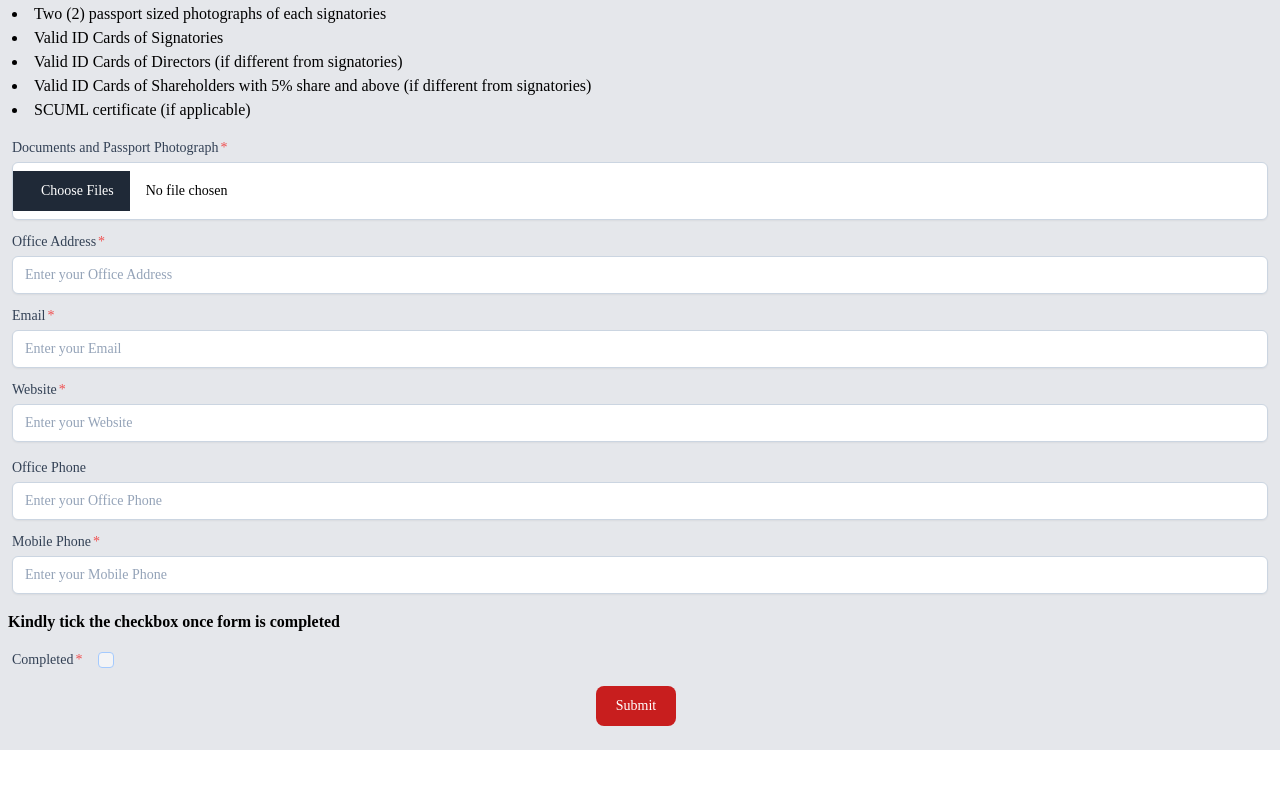
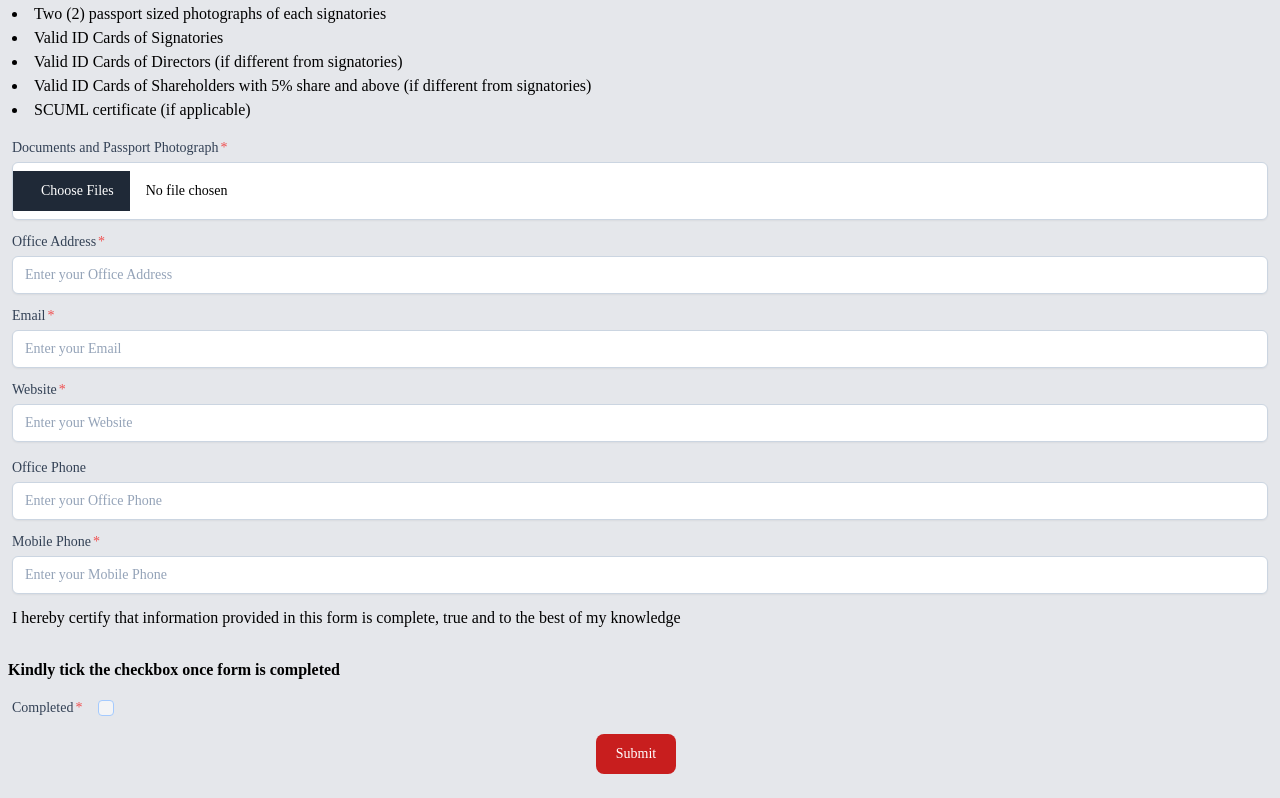
Before and after one commit to agkayster/airtel-channel-partner-app, a React (Create React App) app in the folder partner-portal-app/: page / in a window 1280 px wide. Shown: the part 1214-2012 px from the top of the page. Before the commit the page ends 1964 px from the top, so only its background shows below. Built offline with nearby package versions, Linux system fonts and the light colour scheme; a web font is replaced by a local one.

Commit message:
added certify paragraph

```diff
--- a/partner-portal-app/src/routes/partnerForm.js
+++ b/partner-portal-app/src/routes/partnerForm.js
@@ -489,6 +489,13 @@ function PartnerForm() {
 							errorProps={error?.error?.mobilePhone}
 						/>
 					</div>
+					<div>
+						<p className='px-3 py-3'>
+							I hereby certify that information provided in this
+							form is complete, true and to the best of my
+							knowledge
+						</p>
+					</div>
 
 					<p className='mt-4 px-2 font-semibold text-base'>
 						Kindly tick the checkbox once form is completed
```
